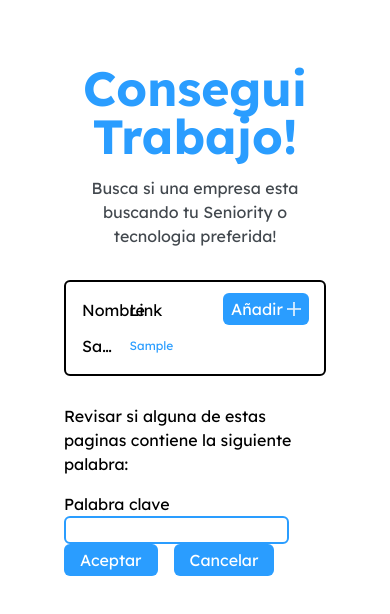
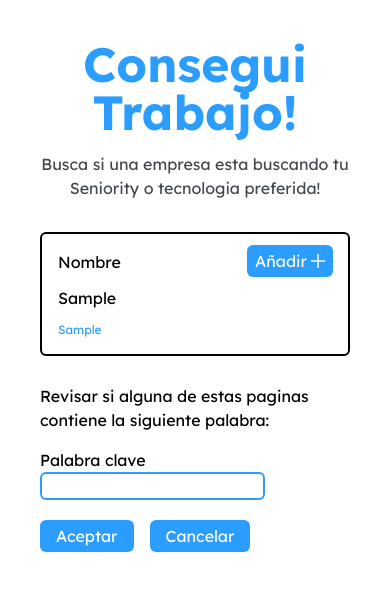
Before and after one commit to Facug03/buscar-trabajo, a React (Vite) app in the folder front/: page / in a window 390 px wide. Both pictures are taken after typing "Sample", "Sample" into the empty fields and a click on the button "Añadir". Shown: the top 614 px of the page. Built offline with nearby package versions, Linux system fonts and the light colour scheme.

Commit message:
responsive design

```diff
--- a/front/src/App.tsx
+++ b/front/src/App.tsx
@@ -83,7 +83,7 @@ function App() {
   }
 
   return (
-    <div className='p-16'>
+    <div className='p-16 max-ph:p-10'>
       <header>
         <h1 className='text-5xl mb-4 text-primary text-center font-lexendBold'>
           Consegui Trabajo!
@@ -96,9 +96,9 @@ function App() {
       <main>
         <section>
           {company.length ? (
-            <article className='relative grid gap-3 p-4 grid-cols-5 items-center rounded-md border-black border-2 whitespace-nowrap'>
+            <article className='relative grid gap-3 p-4 grid-cols-5 max-ph:grid-cols-1 items-center rounded-md border-black border-2 whitespace-nowrap'>
               <div>Nombre</div>
-              <div className='col-span-4'>Link</div>
+              <div className='col-span-4 max-ph:hidden'>Link</div>
               <button
                 onClick={() => setModal(true)}
                 className='absolute right-[15px] top-[11px] flex items-center gap-1 bg-primary py-1 px-2 text-white rounded-md'
--- a/front/src/components/AddCardModal.tsx
+++ b/front/src/components/AddCardModal.tsx
@@ -18,7 +18,7 @@ export default function AddCardModal({
   return (
     <>
       {modal && (
-        <div className='w-screen h-screen fixed top-0 left-0 bg-black/50 flex items-center justify-center'>
+        <div className='w-screen h-screen fixed top-0 left-0 bg-black/50 flex items-center justify-center z-50'>
           <div className=' bg-white relative border-2 border-black p-5 rounded-md'>
             <button onClick={onClose} className='absolute top-0 right-[6px]'>
               X
--- a/front/src/components/Card.tsx
+++ b/front/src/components/Card.tsx
@@ -25,7 +25,7 @@ function Card({ id, name, link, deleteCompany, onEdit }: Props) {
       </div>
       <div
         onClick={() => setModal(true)}
-        className='text-xs text-primary col-span-4 cursor-pointer overflow-hidden overflow-ellipsis'
+        className='text-xs text-primary col-span-4 cursor-pointer overflow-hidden overflow-ellipsis max-ph:col-span-1'
       >
         {link}
       </div>
--- a/front/src/components/CheckWord.tsx
+++ b/front/src/components/CheckWord.tsx
@@ -118,6 +118,7 @@ export default function CheckWord({
                   </p>
                 )}
               </div>
+              <div className='inline max-tb:block max-tb:mt-5'>
                 <button
                   onClick={handleAccept}
                   className='bg-primary py-1 px-4 text-white rounded-md mr-4'
@@ -130,6 +131,7 @@ export default function CheckWord({
                 >
                   Cancelar
                 </button>
+              </div>
             </div>
           )}
         </div>
--- a/front/tailwind.config.cjs
+++ b/front/tailwind.config.cjs
@@ -10,6 +10,10 @@ module.exports = {
         primary: '#2A9DFF',
         'gray-t': '#42484E',
       },
+      screens: {
+        tb: '695px',
+        ph: '490px',
+      },
     },
   },
   plugins: [],
```
Lines whose indentation alone changed are shown as unchanged.
